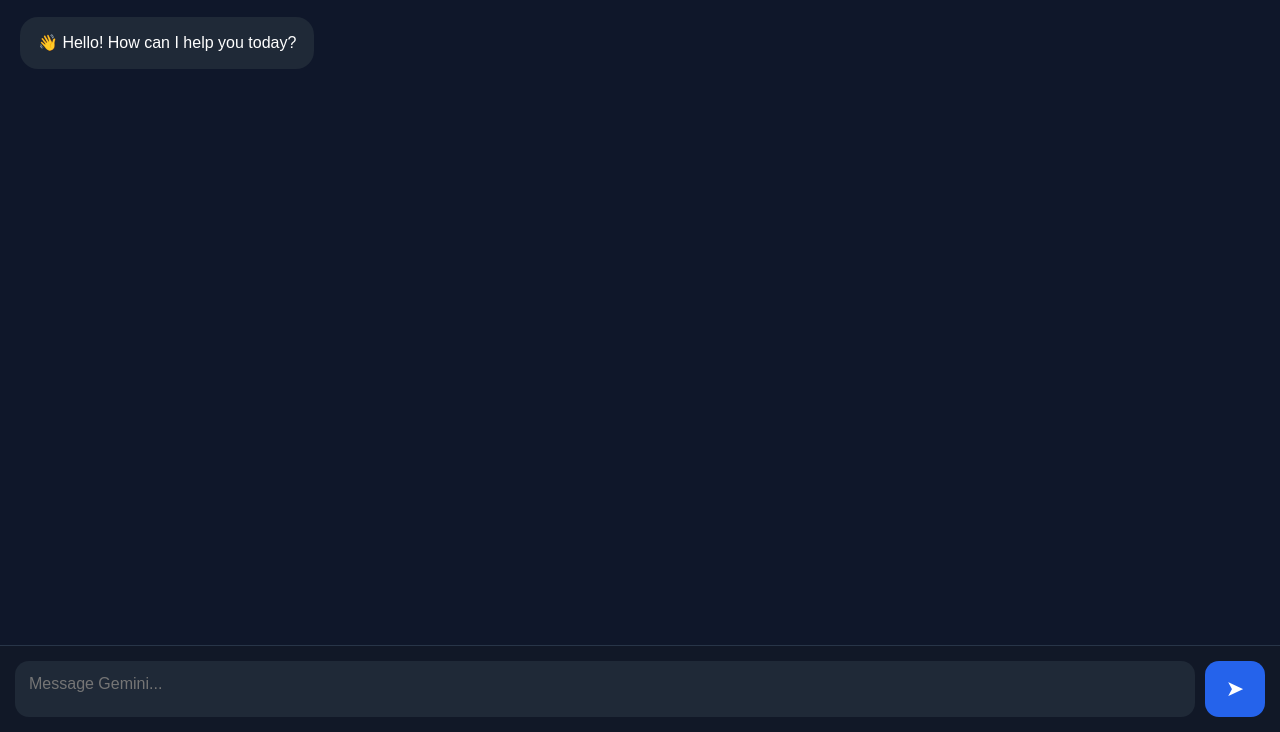
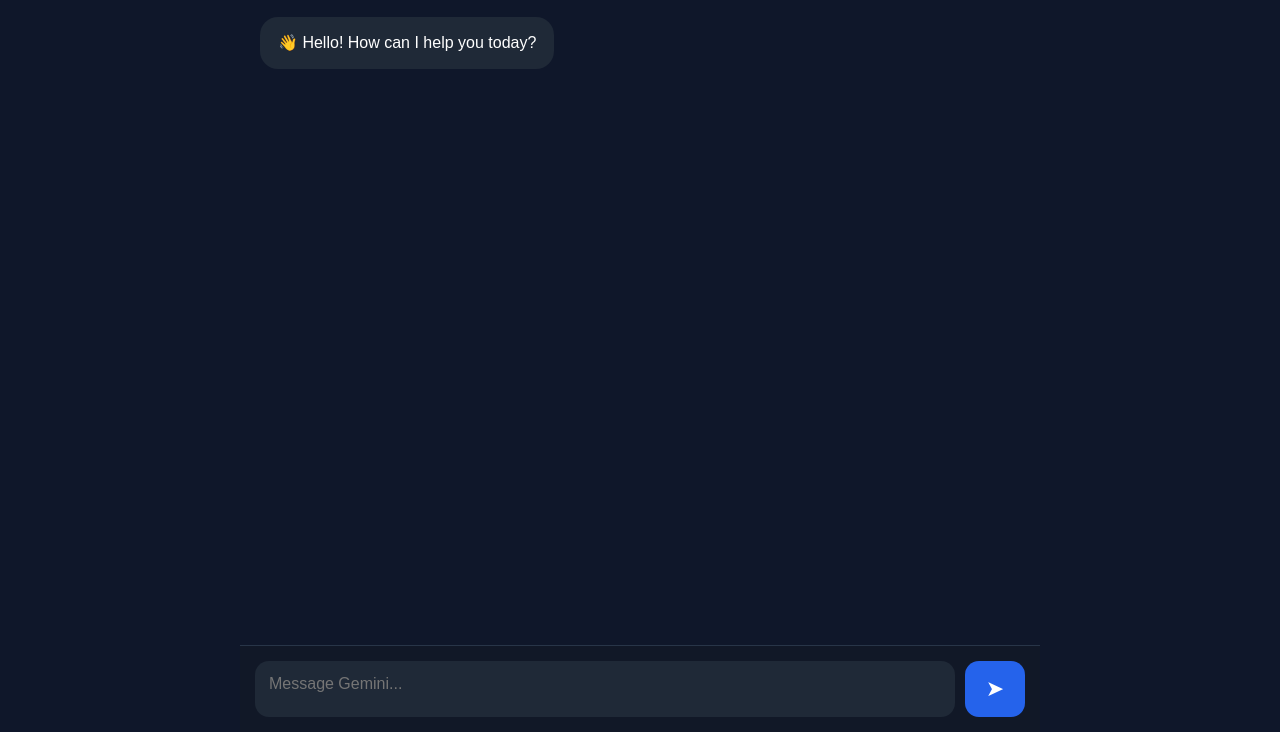
Before and after one commit to 235ics044-user/gemini-chat-web, a plain HTML site: page index.html in a window 1280 px wide. Shown: the part 68-800 px from the top of the page. Drawn offline with Linux system fonts and the light colour scheme.

Commit message:
Update style.css

```diff
--- a/style.css
+++ b/style.css
@@ -9,12 +9,16 @@ body{
     background:#0f172a;
     color:white;
     height:100vh;
+    overflow:hidden;
 }
 
 .app{
     display:flex;
     flex-direction:column;
     height:100vh;
+    max-width:800px;
+    margin:auto;
+    position:relative;
 }
 
 header{
@@ -25,6 +29,7 @@ header{
     align-items:center;
     padding:0 18px;
     border-bottom:1px solid #283548;
+    flex-shrink:0;
 }
 
 .logo{
@@ -45,6 +50,7 @@ header button{
     flex:1;
     overflow-y:auto;
     padding:20px;
+    padding-bottom:110px;
     display:flex;
     flex-direction:column;
     gap:14px;
@@ -69,16 +75,31 @@ header button{
 }
 
 .typing{
-    padding:0 20px 10px;
+    position:fixed;
+    bottom:90px;
+    left:50%;
+    transform:translateX(-50%);
+    width:100%;
+    max-width:800px;
+    padding:0 20px;
     color:#94a3b8;
     font-size:14px;
-    min-height:20px;
 }
 
 .bottom{
+    position:fixed;
+    left:50%;
+    transform:translateX(-50%);
+    bottom:0;
+
+    width:100%;
+    max-width:800px;
+
     display:flex;
     gap:10px;
+
     padding:15px;
+
     background:#111827;
     border-top:1px solid #283548;
 }
@@ -134,4 +155,8 @@ header button{
     padding:8px 14px;
 }
 
+.bottom{
+    padding:12px;
 }
+
+}
```
